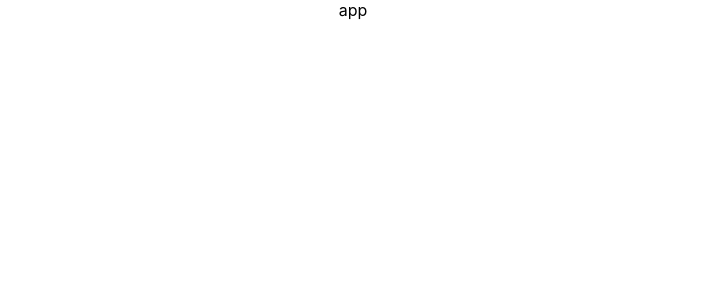
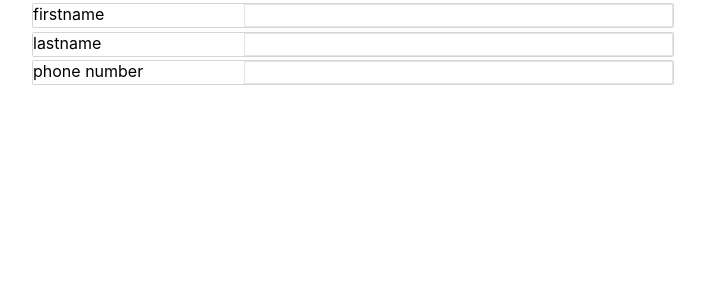
Before and after one commit to turkaytunc/rehber-frontend, a React (Create React App) app: page / in a window 1280 px wide. Shown: the top 300 px of the page, without its empty margins (287-992 px from the left). Built offline with nearby package versions, Linux system fonts and the light colour scheme.

Commit message:
add: create person components layout

```diff
--- a/src/App.tsx
+++ b/src/App.tsx
@@ -1,7 +1,22 @@
+import { useContext, useEffect } from 'react';
 import './app.scss';
+import CreatePerson from './components/create-person/CreatePerson';
+import { personContext } from './contexts/personContext';
+import { PersonBuilder } from './types/PersonBuilder';
 
 function App() {
-  return <div className="app-container">app</div>;
+  const context = useContext(personContext);
+
+  useEffect(() => {
+    const newPerson = new PersonBuilder('hasan', '423423423').build();
+    context?.setPerson(newPerson);
+  }, []);
+
+  return (
+    <div className="app-container">
+      <CreatePerson />
+    </div>
+  );
 }
 
 export default App;
--- /dev/null
+++ b/src/components/create-person/CreatePerson.tsx
@@ -0,0 +1,42 @@
+import { useState } from 'react';
+import './create-person.scss';
+import InputBox from '../input-box/InputBox';
+
+const CreatePerson = () => {
+  const [firstname, setFirstname] = useState('');
+  const [lastname, setLastname] = useState('');
+  const [phoneNumber, setPhoneNumber] = useState('');
+  const [inputError, setInputError] = useState('');
+  return (
+    <div className="create-person-container">
+      <InputBox
+        isPassword={false}
+        placeholder="firstname"
+        item={firstname}
+        setItem={setFirstname}
+        testId="input-firstname"
+        setError={setInputError}
+      />
+      <InputBox
+        isPassword={false}
+        placeholder="lastname"
+        item={lastname}
+        setItem={setLastname}
+        testId="input-lastname"
+        setError={setInputError}
+      />
+      <InputBox
+        isPassword={false}
+        placeholder="phone number"
+        item={phoneNumber}
+        setItem={setPhoneNumber}
+        testId="input-phone"
+        setError={setInputError}
+      />
+
+      {inputError}
+    </div>
+  );
+};
+
+export default CreatePerson;
--- /dev/null
+++ b/src/components/create-person/create-person.scss
@@ -0,0 +1,8 @@
+.create-person-container {
+  display: flex;
+  flex-direction: column;
+  width: 50%;
+  margin-left: 25%;
+  align-items: center;
+  justify-content: center;
+}
--- a/src/index.tsx
+++ b/src/index.tsx
@@ -2,10 +2,13 @@ import React from 'react';
 import ReactDOM from 'react-dom';
 import './index.scss';
 import App from './App';
+import PersonContextProvider from './contexts/personContext';
 
 ReactDOM.render(
   <React.StrictMode>
-    <App />
+    <PersonContextProvider>
+      <App />
+    </PersonContextProvider>
   </React.StrictMode>,
   document.getElementById('root')
 );
```
Also changed, not shown: tsconfig.json (+4 -9 lines).
